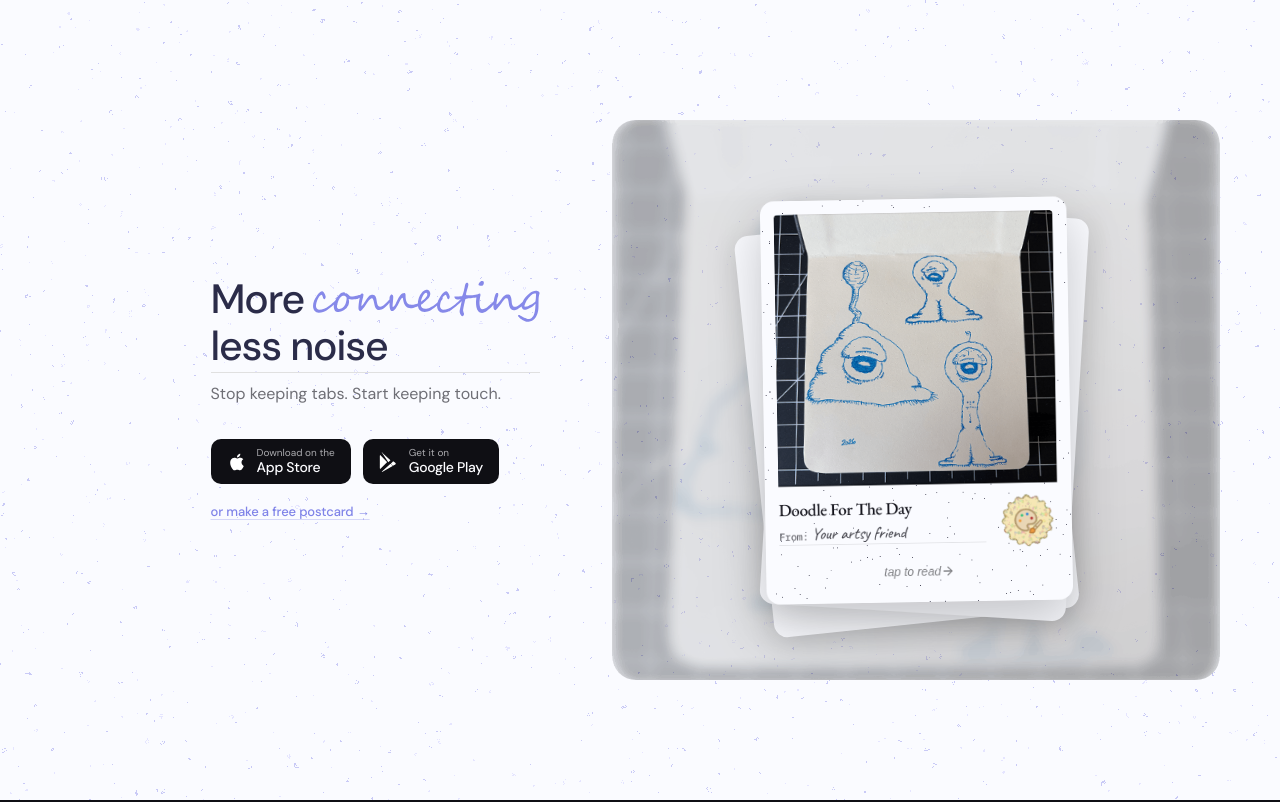
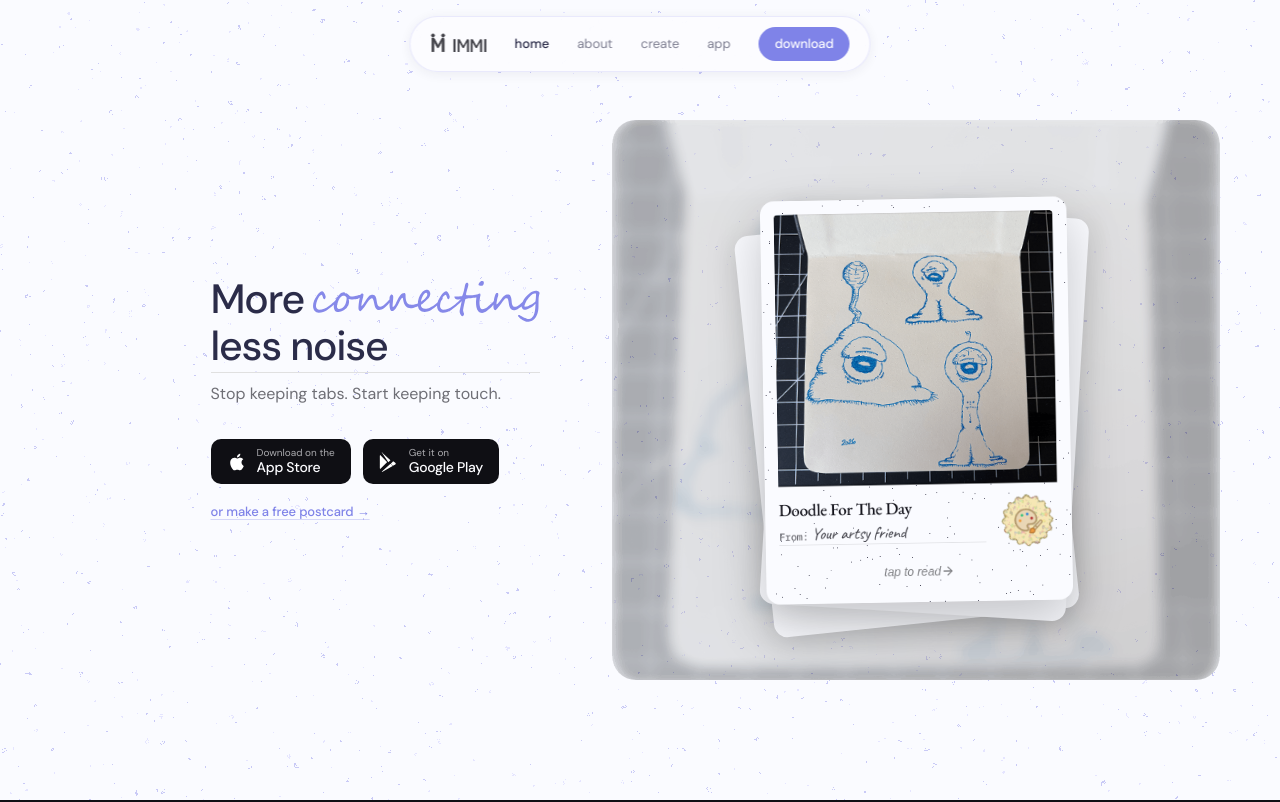
Before and after one commit to zac-salas/immi-site, a Next.js app: page / in a window 1280 px wide. Shown: the top 802 px of the page. Built offline with nearby package versions, Linux system fonts and the light colour scheme.

Commit message:
fixing nav

```diff
--- a/app/globals.css
+++ b/app/globals.css
@@ -2,7 +2,7 @@
 
 :root {
   --background: #F5F5FC;
-  --foreground: #13131B;
+  --foreground: #F5F5FC;
 }
 
 @theme inline {
@@ -16,7 +16,7 @@
 
 @media (prefers-color-scheme: dark) {
   :root {
-    --background: #13131B;
+    --background: #F5F5FC;
     --foreground: #F5F5FC;
   }
 }
--- a/app/layout.tsx
+++ b/app/layout.tsx
@@ -3,6 +3,7 @@
 import { EB_Garamond } from "next/font/google";
 import { DM_Sans } from "next/font/google";
 import localFont from 'next/font/local'
+import { Nav } from '@/components/PostCard/Shared'
 import "./globals.css";
 
 
@@ -53,7 +54,10 @@
       lang="en"
       className={`${geistSans.variable} ${geistMono.variable} ${caveatScript.variable} ${dmSans.variable} ${ebGaramond.variable} ${appleFont.variable} h-full antialiased`}
     >
-      <body className="min-h-full flex flex-col">{children}</body>
+      <body className="min-h-full flex flex-col">
+        <Nav />
+        {children}
+      </body>
     </html>
   );
 }
```
